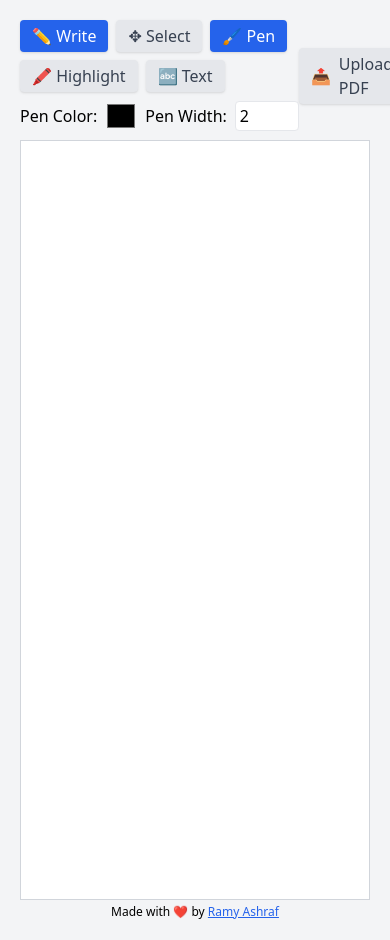
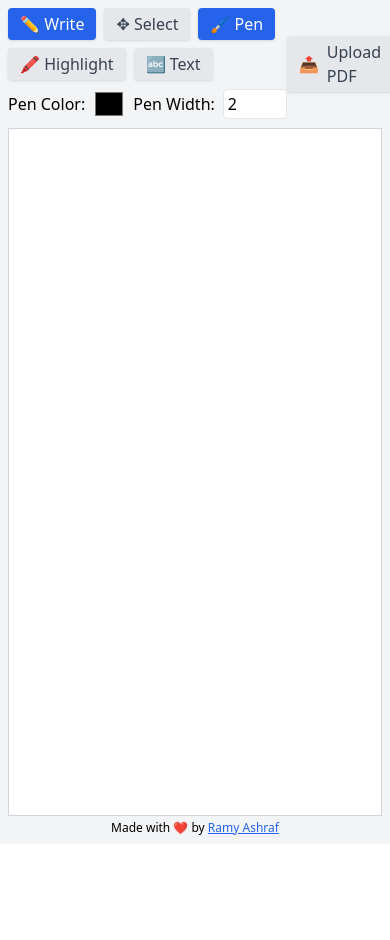
Before and after one commit to Ramy-Ashraf/whiteboard-app, a Next.js app: page / in a window 390 px wide. After the commit the page ends 844 px from the top, so only its background shows below. Built offline with nearby package versions, Linux system fonts and the light colour scheme.

Commit message:
fixed responsiveness

```diff
--- a/src/app/page.js
+++ b/src/app/page.js
@@ -392,7 +392,7 @@ export default function Whiteboard() {
     <div
       className={`${
         darkMode ? "bg-gray-900 text-white" : "bg-gray-100 text-black"
-      } min-h-screen p-5`}
+      } flex flex-col min-h-screen p-2`}
     >
       <div className="mb-2 flex items-center justify-between">
         <div className="flex flex-wrap items-center gap-2">
@@ -494,7 +494,7 @@ export default function Whiteboard() {
                         min="1"
                         value={penWidth}
                         onChange={(e) => setPenWidth(Number(e.target.value))}
-                        className="w-16 border rounded px-1 py-0.5"
+                        className="w-16 border rounded px-1 py-0.5 text-black"
                       />
                     </div>
                   )}
@@ -519,7 +519,7 @@ export default function Whiteboard() {
                         onChange={(e) =>
                           setHighlightWidth(Number(e.target.value))
                         }
-                        className="w-16 border rounded px-1 py-0.5"
+                        className="w-16 border rounded px-1 py-0.5 text-black"
                       />
                     </div>
                   )}
@@ -600,22 +600,22 @@ export default function Whiteboard() {
         </div>
       </div>
 
-      <div className="overflow-auto" style={{ width: "100%", height: "90vh" }}>
-        <div style={{ width: "100%", height: "90vh" }}>
+      {/* Responsive whiteboard container */}
+      <div className="flex-grow relative overflow-hidden">
         {activeBoard.pdfUrl && (
           <iframe
             src={activeBoard.pdfUrl}
-              className="w-full h-[90vh] border-0"
+            className="absolute inset-0 w-full h-full border-0"
             title="PDF Viewer"
           />
         )}
         <svg
           ref={svgRef}
-            className={`w-full h-[90vh] border ${
+          className={`absolute inset-0 w-full h-full border ${
             darkMode
               ? "border-gray-600 bg-gray-800"
               : "border-gray-300 bg-white"
-            } touch-none relative z-10`}
+          } touch-none z-10`}
           onMouseDown={handleMouseDown}
           onMouseMove={handleMouseMove}
           onMouseUp={handleMouseUp}
@@ -832,7 +832,6 @@ export default function Whiteboard() {
           )}
         </svg>
       </div>
-      </div>
       <div className="text-center text-xs mt-1">
         Made with ❤️ by{" "}
         <a
```
Lines whose indentation alone changed are shown as unchanged.
